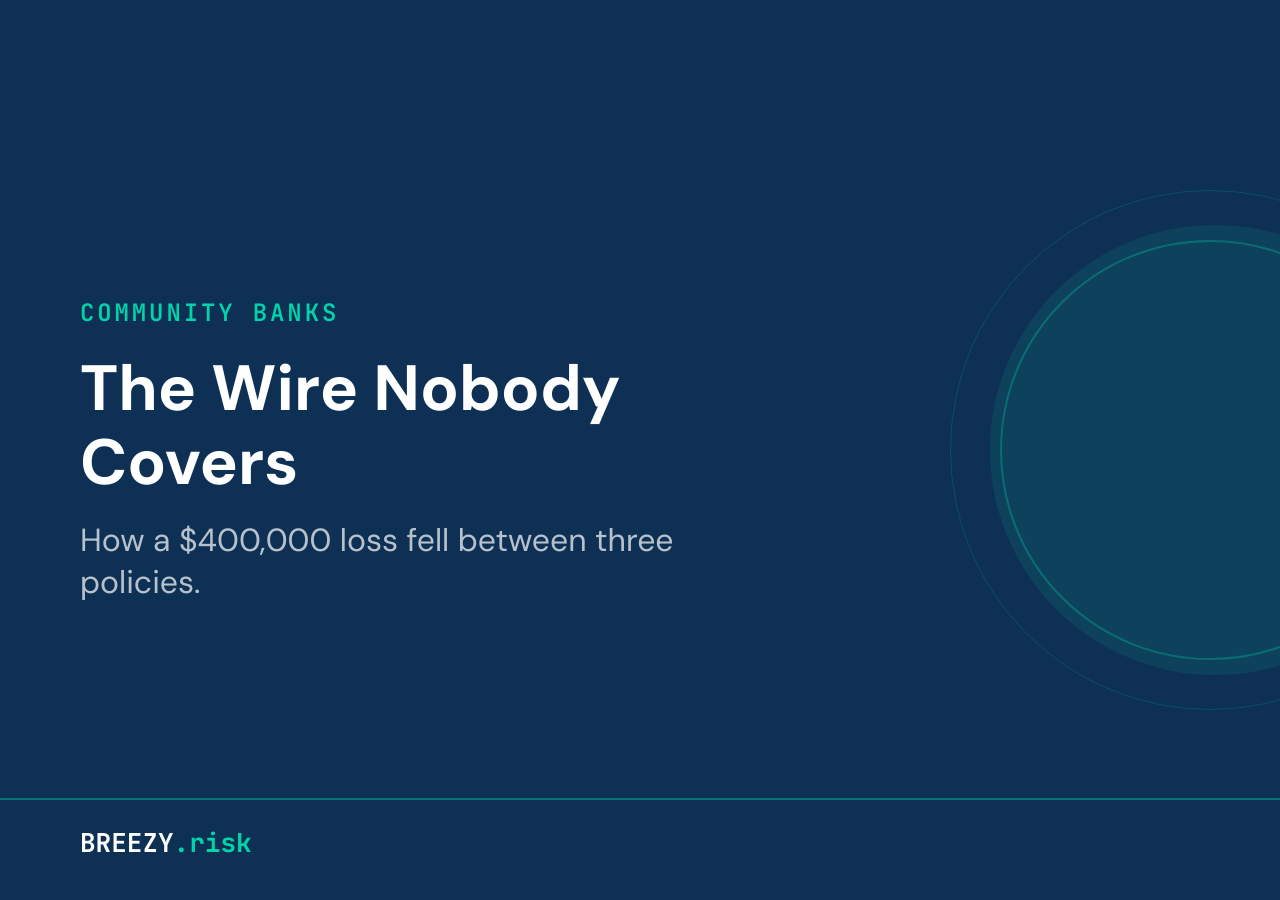
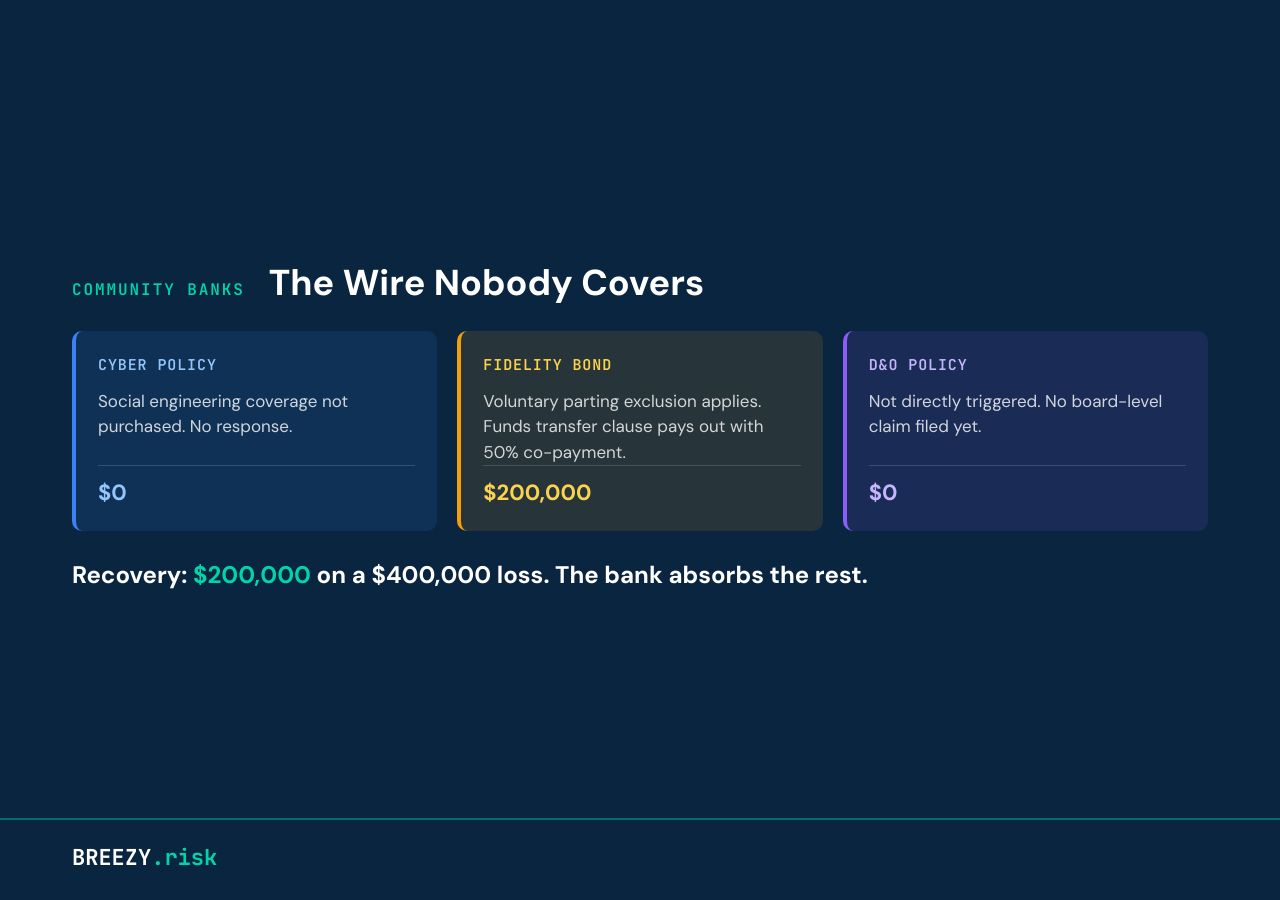
Before and after one commit to joeproe1/breezyins.com, a Jekyll site: the page assets/images/blog-header-wire-nobody-covers.html, which Jekyll copies as it is, in a window 1280 px wide. Built offline with Jekyll 4.4.1, drawn with Linux system fonts in a browser that asks for light colours.

Commit message:
Redesign Wire Nobody Covers: cover image, court cases, checklist styling
Cover image: three-box policy breakdown layout replacing plain title card.
Blog post: shortened Alloy source link, styled court cases with blue left
border, styled checklist as numbered teal circles with card background.

Co-Authored-By: Claude Opus 4.6 <noreply@anthropic.com>

```diff
--- a/assets/images/blog-header-wire-nobody-covers.html
+++ b/assets/images/blog-header-wire-nobody-covers.html
@@ -12,57 +12,21 @@
         body {
             margin: 0;
             padding: 0;
-            background: #0E3054;
+            background: #0A2540;
             overflow: hidden;
         }
 
         .header-image {
             width: 100vw;
             height: 100vh;
-            background: #0E3054;
+            background: #0A2540;
             position: relative;
             overflow: hidden;
         }
 
-        .circle {
-            position: absolute;
-            width: 450px;
-            height: 450px;
-            border-radius: 50%;
-            background: #00D4AA;
-            opacity: 0.10;
-            right: -160px;
-            top: 50%;
-            transform: translateY(-50%);
-        }
-
-        .circle-ring {
-            position: absolute;
-            width: 420px;
-            height: 420px;
-            border-radius: 50%;
-            border: 2px solid #00D4AA;
-            opacity: 0.30;
-            right: -140px;
-            top: 50%;
-            transform: translateY(-50%);
-        }
-
-        .circle-ring-outer {
-            position: absolute;
-            width: 520px;
-            height: 520px;
-            border-radius: 50%;
-            border: 1.5px solid #00D4AA;
-            opacity: 0.18;
-            right: -190px;
-            top: 50%;
-            transform: translateY(-50%);
-        }
-
         .accent-line {
             position: absolute;
-            bottom: 100px;
+            bottom: 80px;
             left: 0;
             right: 0;
             height: 2px;
@@ -76,46 +40,117 @@
             left: 0;
             right: 0;
             bottom: 0;
-            padding: 72px 80px;
+            padding: 52px 72px 100px;
             display: flex;
             flex-direction: column;
             justify-content: center;
         }
 
+        .top-row {
+            display: flex;
+            align-items: baseline;
+            gap: 24px;
+            margin-bottom: 28px;
+        }
+
         .category {
             font-family: 'JetBrains Mono', monospace;
-            font-size: 24px;
+            font-size: 16px;
             font-weight: 600;
             letter-spacing: 0.12em;
             text-transform: uppercase;
             color: #00D4AA;
-            margin-bottom: 24px;
         }
 
         .title {
             font-family: 'DM Sans', sans-serif;
-            font-size: 64px;
+            font-size: 36px;
             font-weight: 700;
             color: #FFFFFF;
             line-height: 1.15;
-            margin-bottom: 20px;
-            max-width: 720px;
         }
 
-        .subtitle {
+        .boxes {
+            display: flex;
+            gap: 20px;
+        }
+
+        .policy-box {
+            flex: 1;
+            border-radius: 10px;
+            padding: 24px 22px;
+            display: flex;
+            flex-direction: column;
+        }
+
+        .box-cyber {
+            background: rgba(59, 130, 246, 0.12);
+            border-left: 4px solid #3B82F6;
+        }
+
+        .box-bond {
+            background: rgba(245, 158, 11, 0.12);
+            border-left: 4px solid #F59E0B;
+        }
+
+        .box-do {
+            background: rgba(139, 92, 246, 0.12);
+            border-left: 4px solid #8B5CF6;
+        }
+
+        .box-label {
+            font-family: 'JetBrains Mono', monospace;
+            font-size: 15px;
+            font-weight: 600;
+            letter-spacing: 0.06em;
+            text-transform: uppercase;
+            margin-bottom: 14px;
+        }
+
+        .box-cyber .box-label { color: #93C5FD; }
+        .box-bond .box-label { color: #FCD34D; }
+        .box-do .box-label { color: #C4B5FD; }
+
+        .box-text {
             font-family: 'DM Sans', sans-serif;
-            font-size: 32px;
+            font-size: 17px;
             font-weight: 400;
-            color: rgba(255, 255, 255, 0.7);
-            max-width: 600px;
+            color: rgba(255, 255, 255, 0.8);
+            line-height: 1.5;
+            flex: 1;
+        }
+
+        .box-result {
+            font-family: 'DM Sans', sans-serif;
+            font-size: 22px;
+            font-weight: 700;
+            margin-top: auto;
+            padding-top: 12px;
+            border-top: 1px solid rgba(255, 255, 255, 0.15);
+        }
+
+        .box-cyber .box-result { color: #93C5FD; }
+        .box-bond .box-result { color: #FCD34D; }
+        .box-do .box-result { color: #C4B5FD; }
+
+        .recovery {
+            margin-top: 28px;
+            font-family: 'DM Sans', sans-serif;
+            font-size: 24px;
+            font-weight: 700;
+            color: #FFFFFF;
+        }
+
+        .recovery .amount {
+            color: #00D4AA;
         }
 
         .logo {
             position: absolute;
-            bottom: 40px;
-            left: 80px;
+            bottom: 28px;
+            left: 72px;
             font-family: 'JetBrains Mono', monospace;
-            font-size: 26px;
+            font-size: 22px;
             font-weight: 700;
             color: #FFFFFF;
         }
@@ -128,15 +163,35 @@
 <body>
 
 <div class="header-image">
-    <div class="circle"></div>
-    <div class="circle-ring"></div>
-    <div class="circle-ring-outer"></div>
     <div class="accent-line"></div>
 
     <div class="content">
-        <div class="category">Community Banks</div>
-        <div class="title">The Wire Nobody Covers</div>
-        <div class="subtitle">How a $400,000 loss fell between three policies.</div>
+        <div class="top-row">
+            <div class="category">Community Banks</div>
+            <div class="title">The Wire Nobody Covers</div>
+        </div>
+
+        <div class="boxes">
+            <div class="policy-box box-cyber">
+                <div class="box-label">Cyber Policy</div>
+                <div class="box-text">Social engineering coverage not purchased. No response.</div>
+                <div class="box-result">$0</div>
+            </div>
+
+            <div class="policy-box box-bond">
+                <div class="box-label">Fidelity Bond</div>
+                <div class="box-text">Voluntary parting exclusion applies. Funds transfer clause pays out with 50% co-payment.</div>
+                <div class="box-result">$200,000</div>
+            </div>
+
+            <div class="policy-box box-do">
+                <div class="box-label">D&amp;O Policy</div>
+                <div class="box-text">Not directly triggered. No board-level claim filed yet.</div>
+                <div class="box-result">$0</div>
+            </div>
+        </div>
+
+        <div class="recovery">Recovery: <span class="amount">$200,000</span> on a $400,000 loss. The bank absorbs the rest.</div>
     </div>
 
     <div class="logo">BREEZY<span class="teal">.risk</span></div>
```
Also changed, not shown: _posts/2026-03-27-the-wire-nobody-covers.md (+23 -8 lines), assets/images/Blog-Wire-Nobody-Covers.png.
